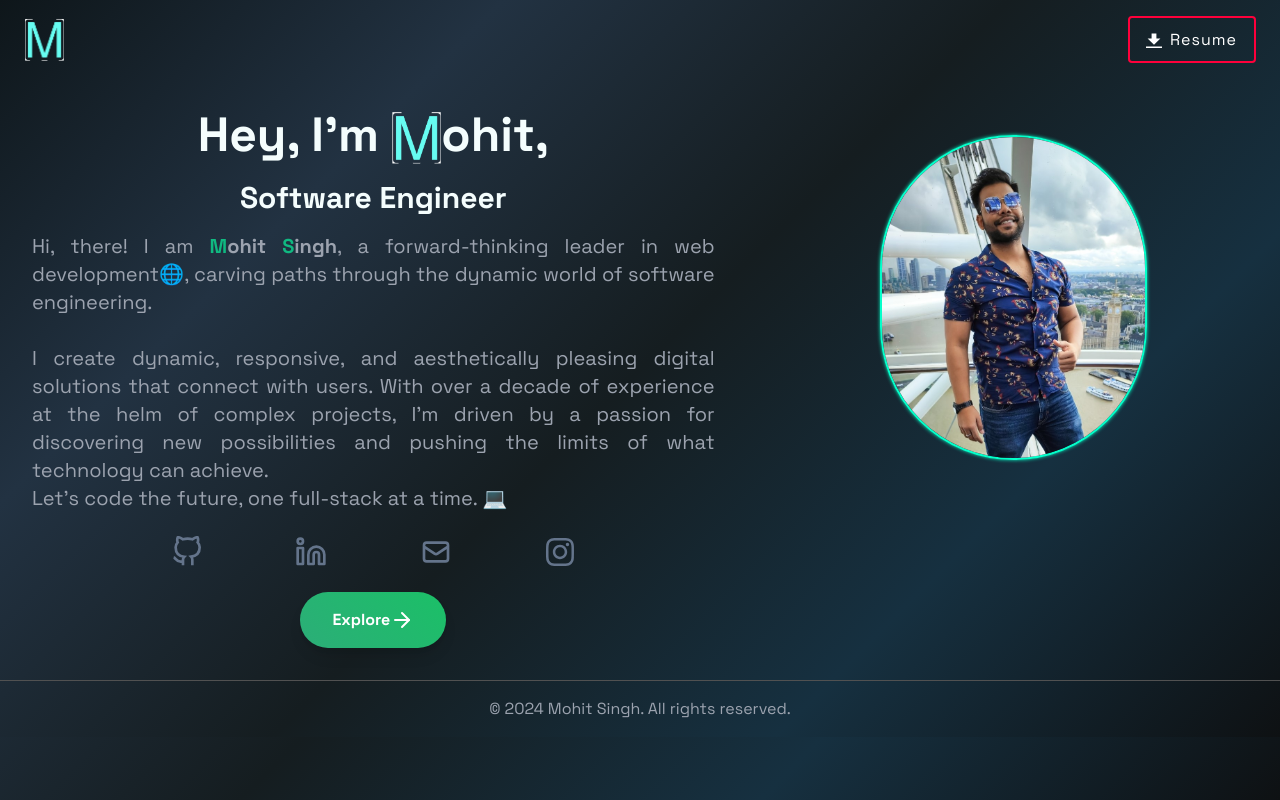
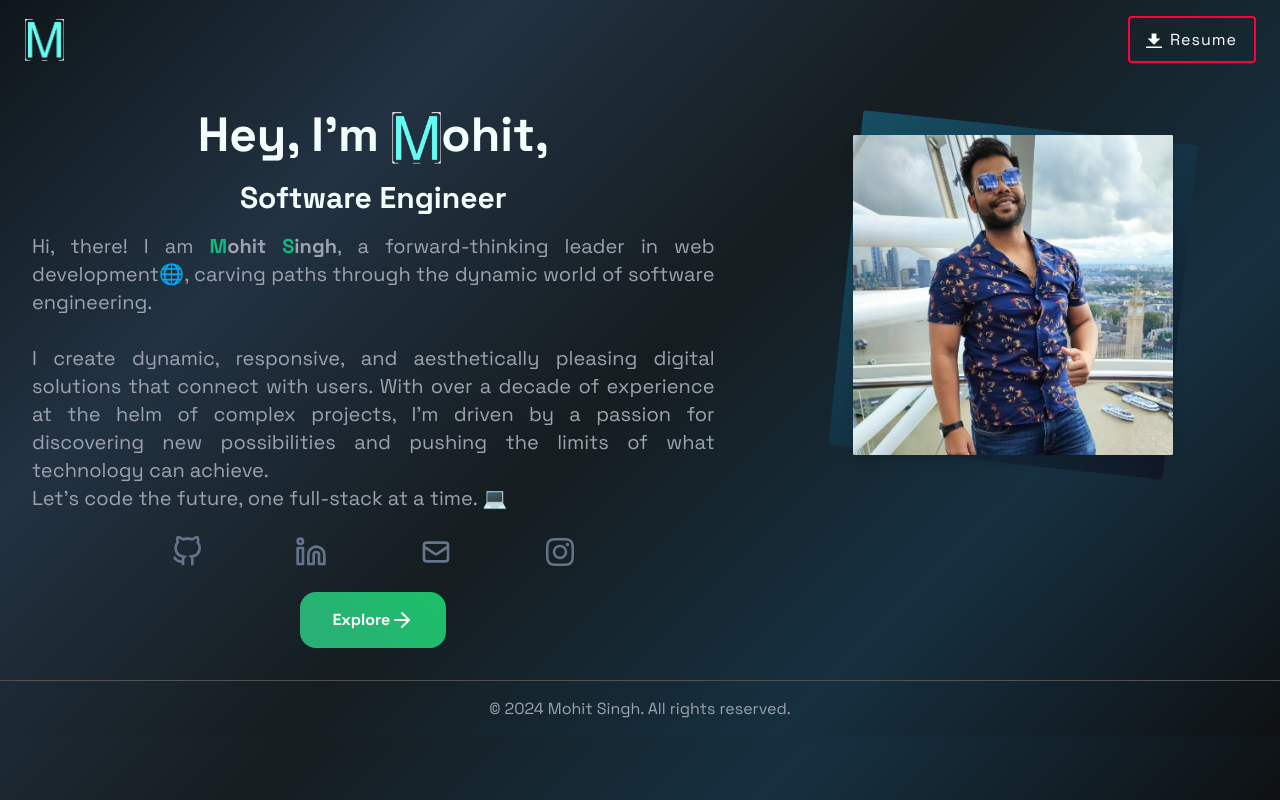
Before and after one commit to mohit-gogitter/v2, a Next.js app: page / in a window 1280 px wide. Built offline with nearby package versions, Linux system fonts and the light colour scheme; a web font is replaced by a local one.

Commit message:
css changes for image, bullet alignment fix for experience points

```diff
--- a/app/explore/about/experience.tsx
+++ b/app/explore/about/experience.tsx
@@ -53,7 +53,7 @@ const Experience = () => {
                           {exp.company} - {exp.location}
                         </p>
                         <p className="mb-2">{exp.period}</p>
-                        <ul className="triangle-bullet list-none space-y-2 text-zinc-400">
+                        <ul className="triangle-bullet list-none space-y-1 text-zinc-400">
                           {exp.responsibilities.map((responsibility, i) => (
                             <li key={i}>{responsibility}</li>
                           ))}
--- a/app/explore/about/page.tsx
+++ b/app/explore/about/page.tsx
@@ -33,7 +33,7 @@ const About = () => {
   }, []);
 
   return (
-    <div className="bg-slate-900 pb-4 ">
+    <div className="bg-zinc-900 pb-4 ">
       <div className="md:grid md:grid-cols-8">
         <div className="md:mt-32 webkit-center col-span-1">
           <div className="hidden md:inline-block fixed">
--- a/app/explore/styles.css
+++ b/app/explore/styles.css
@@ -45,7 +45,7 @@
   content: '';
   position: absolute;
   left: 0;
-  top: 50%;
+  top: 15%;
   width: 0;
   height: 0;
   border-top: 0.3rem solid transparent;
--- /dev/null
+++ b/app/globalcomponents/image_square.tsx
@@ -0,0 +1,25 @@
+
+import Image from 'next/image';
+import MyPic from "../../public/images/my_pic_4.jpg";
+
+export default function MyImage() {
+  return (
+    <div className="justify-center items-center mt-10 md:mt-0">
+      <div className="relative w-60 h-60 md:w-80 md:h-80 group">
+        {/* Stylish border */}
+        <div className="absolute inset-0 bg-gradient-to-br from-cyan-900 to-gray-900 rounded-sm transform rotate-6 scale-105 group-hover:scale-110 transition duration-300"></div>
+
+        {/* Image with shadow and effect */}
+        <div className="relative w-full h-full bg-white rounded-sm overflow-hidden shadow-lg">
+          <Image
+            src={MyPic} // Replace with the actual image path
+            alt="Stylish Squarish Image"
+            layout="fill"
+            objectFit="cover"
+            className="transform group-hover:scale-105 transition duration-300"
+          />
+        </div>
+      </div>
+    </div>
+  );
+}
--- a/app/page.tsx
+++ b/app/page.tsx
@@ -3,7 +3,7 @@
 import Image from "next/image";
 import "./explore/styles.css";
 import MyLogo from "../public/logo-no-background.png";
-import MyPic from "../public/images/my_pic_4.jpg";
+import MyImage from "./globalcomponents/image_square";
 import Link from "next/link";
 const Home = () => {
   return (
@@ -48,10 +48,16 @@ const Home = () => {
                   <span className="text-emerald-500">M</span>ohit{" "}
                   <span className="text-emerald-500">S</span>ingh
                 </b>
-                , a forward-thinking leader in web development🌐, carving paths through the dynamic world of software engineering.
-                <br /><br/>
-                I create dynamic, responsive, and aesthetically pleasing digital solutions that connect with users. With over a decade of experience at the helm of complex projects, I’m driven by a passion for discovering new possibilities and pushing the limits of what technology can achieve.
-                <br/>
+                , a forward-thinking leader in web development🌐, carving paths
+                through the dynamic world of software engineering.
+                <br />
+                <br />
+                I create dynamic, responsive, and aesthetically pleasing digital
+                solutions that connect with users. With over a decade of
+                experience at the helm of complex projects, I’m driven by a
+                passion for discovering new possibilities and pushing the limits
+                of what technology can achieve.
+                <br />
                 Let’s code the future, one full-stack at a time. 💻
               </p>
 
@@ -118,7 +124,7 @@ const Home = () => {
               <div className="flex justify-center space-x-4 mt-6">
                 <Link
                   href="../explore/about"
-                  className="rgb-button text-white font-bold py-4 px-8 rounded-full shadow-lg transform transition-transform duration-300 hover:scale-110"
+                  className="rgb-button text-white font-bold py-4 px-8 rounded-2xl shadow-full transform transition-transform duration-300 hover:scale-110"
                 >
                   Explore{" "}
                   <svg
@@ -140,25 +146,16 @@ const Home = () => {
           </div>
           <div className="webkit-center border-none float-left col-span-5">
             <div className="md:py-14">
-              <Image
+              {/* <Image
                 className="w-80 h-80 inline-flex border-2 rounded-full glowing-border mx-auto object-cover left-0"
                 src={MyPic}
                 alt="My Picture"
                 height={0}
                 width={0}
                 style={{ width: "50%", height: "40%" }}
-              />
+              /> */}
+              <MyImage></MyImage>
             </div>
-            {/* <div className="hidden md:block text-right text-xs text-gray-500 bottom-0 right-0 absolute mb-16 italic">
-              <p className="pr-4">
-                Loosely designed in <b>Figma</b> and coded in{" "}
-                <b>Visual Studio Code</b> by yours truly.
-              </p>
-              <p className="pr-4">
-                Built with <b>Next.js</b> and <b>Tailwind CSS</b>, deployed with{" "}
-                <b>Vercel</b>.
-              </p>
-            </div> */}
           </div>
         </div>
       </main>
```
